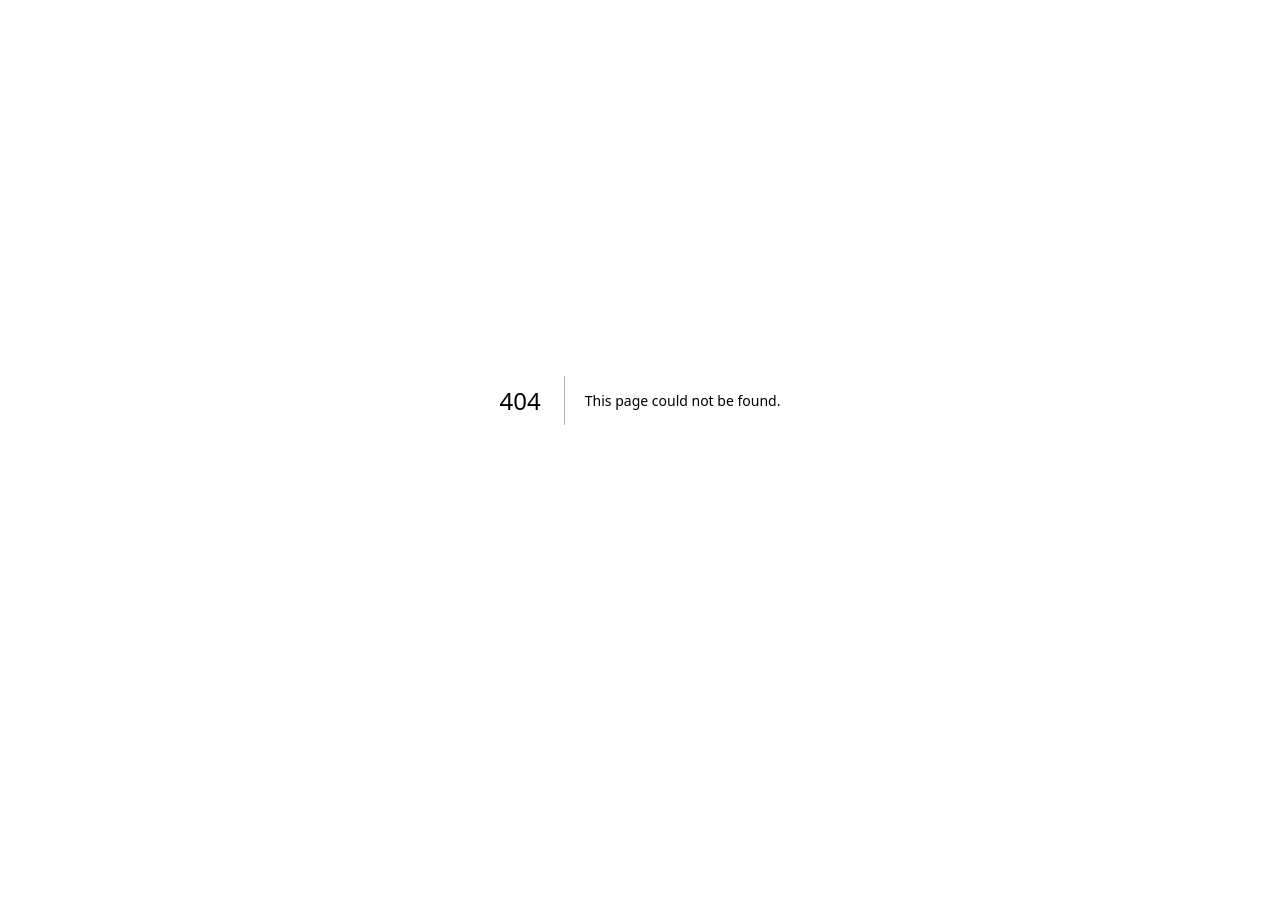
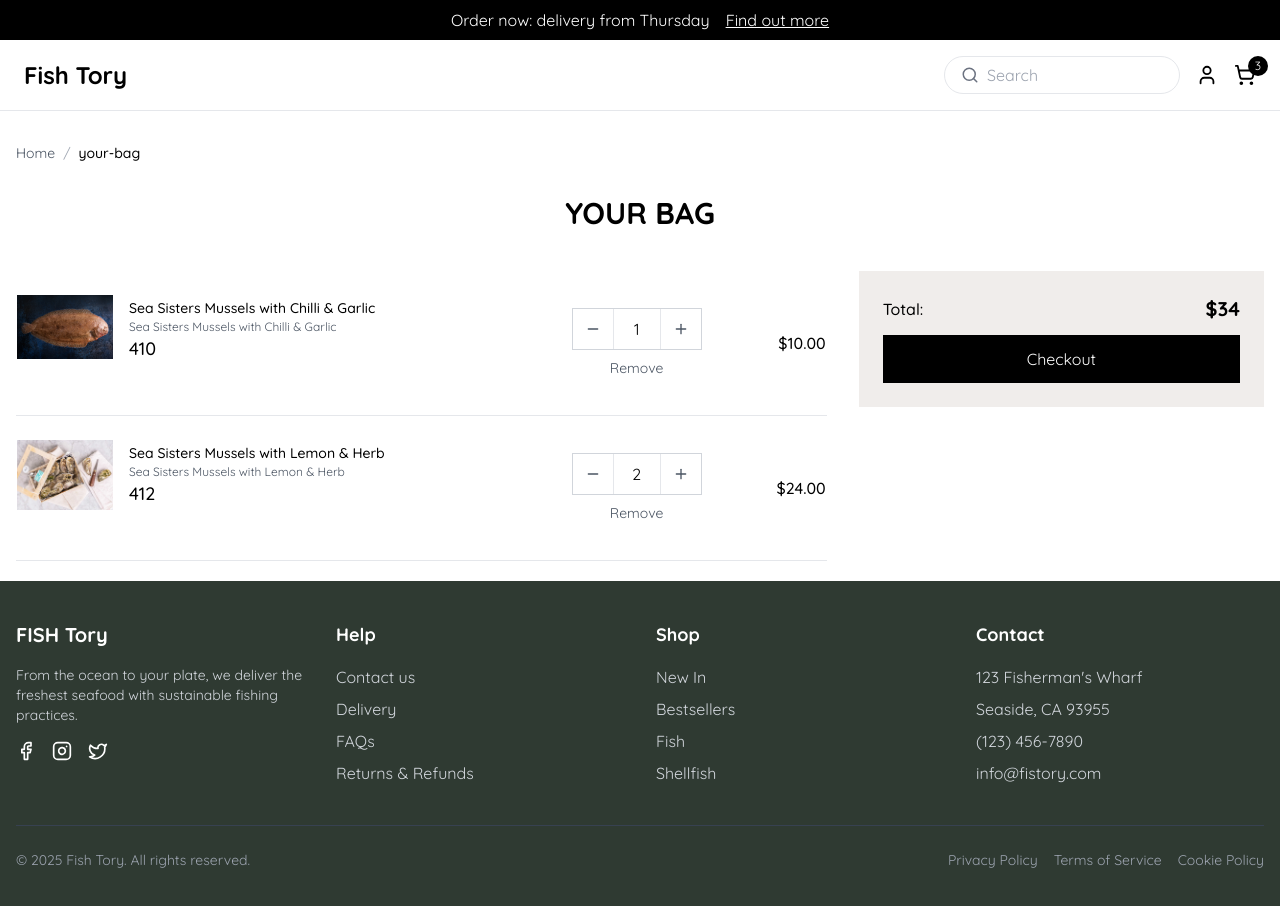
Before and after one commit to sakayat/fishtory, a Next.js app: page /cart in a window 1280 px wide. Before the commit this address had no page. Shown: the top 906 px of the page. Before the commit the page ends 800 px from the top, so only its background shows below. Built offline with nearby package versions, Linux system fonts and the light colour scheme.

Commit message:
added cart page

```diff
--- /dev/null
+++ b/app/(root)/_components/CartItem.jsx
@@ -0,0 +1,70 @@
+"use client";
+import { Image, Minus, Plus } from "lucide-react";
+import Link from "next/link";
+
+const CartItem = ({ products, decrementQuantity, incrementQuantity }) => {
+  const getTotalPrice = (quantity, price) => {
+    return (quantity * price).toFixed(2);
+  };
+
+  return (
+    <table className="w-full">
+      <tbody>
+        {products.map((product) => (
+          <tr key={product.id} className="border-b">
+            <td className="py-6">
+              <div className="flex items-start space-x-4">
+                <div className="relative w-24 h-24">
+                  <img src={product.image} alt="" />
+                </div>
+
+                <div className="flex-1">
+                  <Link
+                    href={`/products/${product.slug}
+                      `}
+                    className="text-sm font-medium hover:text-gray-700"
+                  >
+                    {product.name}
+                  </Link>
+                  <p className="text-xs text-gray-600">{product.name}</p>
+                  <p className="text-lg font-medium">4{product.price}</p>
+                </div>
+              </div>
+            </td>
+            <td className="py-6">
+              <div className="flex flex-col items-center">
+                <div className="flex items-center border border-gray-300 w-fit">
+                  <button
+                    onClick={() => decrementQuantity(product.id)}
+                    className="px-3 py-2 text-gray-600 w-10 h-10"
+                  >
+                    <Minus className="w-4 h-4" />
+                  </button>
+                  <span className="px-4 py-2 border-l border-r w-12 h-10 flex items-center justify-center">
+                    {product.quantity}
+                  </span>
+                  <button
+                    onClick={() => incrementQuantity(product.id)}
+                    className="px-3 py-2 text-gray-600 w-10 h-10"
+                  >
+                    <Plus className="w-4 h-4" />
+                  </button>
+                </div>
+                <button className="text-sm text-gray-600 mt-2 hover:text-black">
+                  Remove
+                </button>
+              </div>
+            </td>
+            <td className="py-6 text-right w-24">
+              <span className="font-medium">
+                ${getTotalPrice(product.quantity, product.price)}
+              </span>
+            </td>
+          </tr>
+        ))}
+      </tbody>
+    </table>
+  );
+};
+
+export default CartItem;
--- /dev/null
+++ b/app/(root)/_components/OrderHistory.jsx
@@ -0,0 +1,17 @@
+import React from "react";
+
+const OrderHistory = ({ total }) => {
+  return (
+    <div className="bg-[#F0EDEB] p-6 space-y-3">
+      <div className="flex justify-between items-center">
+        <span className="font-medium">Total:</span>
+        <span className="text-xl font-bold">${total}</span>
+      </div>
+      <button className="w-full bg-black text-white py-3 hover:bg-gray-800 transition-colors">
+        Checkout
+      </button>
+    </div>
+  );
+};
+
+export default OrderHistory;
--- /dev/null
+++ b/app/(root)/cart/page.jsx
@@ -0,0 +1,67 @@
+"use client"
+
+import React, { useState } from "react";
+import SectionTitle from "../_components/SectionTitle";
+import Breadcrumbs from "../_components/Breadcrumbs";
+import CartItem from "../_components/CartItem";
+import OrderHistory from "../_components/OrderHistory";
+
+const CartPage = () => {
+  const cartItems = [
+    {
+      id: 1,
+      name: "Sea Sisters Mussels with Chilli & Garlic",
+      slug: "",
+      price: 10,
+      image: "/images/image1.jpg",
+      quantity: 1,
+    },
+    {
+      id: 2,
+      name: "Sea Sisters Mussels with Lemon & Herb",
+      slug: "",
+      price: 12,
+      image: "/images/img5.webp",
+      quantity: 2,
+    },
+  ];
+
+  const [products, setProducts] = useState(cartItems);
+
+  const decrementQuantity = (id) => {
+    setProducts(
+      products.map((item) =>
+        item.id === id && item.quantity > 1
+          ? { ...item, quantity: item.quantity - 1 }
+          : item
+      )
+    );
+  };
+
+  const incrementQuantity = (id) => {
+    setProducts(
+      products.map((item) =>
+        item.id === id ? { ...item, quantity: item.quantity + 1 } : item
+      )
+    );
+  };
+
+  const total = products.reduce((acc, item) => acc + item.quantity * item.price, 0)
+
+  return (
+    <div className="container mx-auto px-4 py-5">
+      <Breadcrumbs title="Your-Bag" />
+      <SectionTitle title="your bag" />
+      <div className="flex flex-col lg:flex-row gap-8">
+        <div className="lg:w-2/3">
+          <CartItem products={products} decrementQuantity={decrementQuantity} incrementQuantity={incrementQuantity} />
+        </div>
+        <div className="lg:w-1/3">
+          <OrderHistory total={total}/>
+        </div>
+      </div>
+    </div>
+  );
+};
+
+export default CartPage;
```
